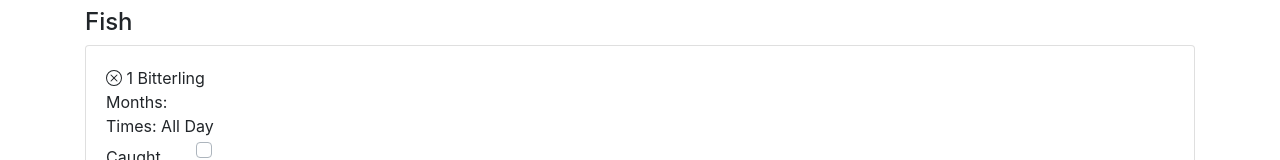
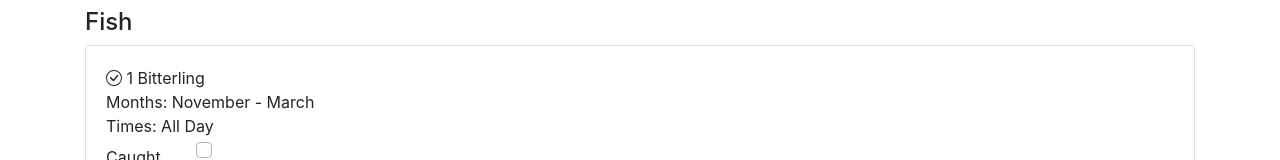
Before and after one commit to nikkocampbell/acnh-tracker, a Vue app: page / in a window 1280 px wide. Shown: the part 487-647 px from the top of the page. Built offline with nearby package versions, Linux system fonts and the light colour scheme.

Commit message:
Use arrays for catchable months

```diff
--- a/src/components/Catchable.vue
+++ b/src/components/Catchable.vue
@@ -59,11 +59,12 @@ export default {
     isCatchableMonth() {
       if (this.months.allYear) return true;
 
-      if (this.months.start <= this.months.end) {
-        return this.month >= this.months.start && this.month <= this.months.end;
-      }
-
-      return this.month >= this.months.start || this.month <= this.months.end;
+      return this.months.ranges.some((range) => {
+        if (range.start < range.end) {
+          return this.month >= range.start && this.month <= range.end;
+        }
+        return this.month >= range.start || this.month <= range.end;
+      });
     },
 
     catchableIcon() {
@@ -74,14 +75,18 @@ export default {
     months() {
       return {
         allYear: this.value.months.allYear,
-        ...this.value.months[this.hemisphere],
+        ranges: this.value.months[this.hemisphere],
       };
     },
 
     formattedMonths() {
       if (this.months.allYear) return 'All Year';
-      if (this.months.start === this.months.end) return months[this.months.start];
-      return `${months[this.months.start]} - ${months[this.months.end]}`;
+      return this.months.ranges
+        .map((m) => {
+          if (m.start === m.end) return months[m.start];
+          return `${months[m.start]} - ${months[m.end]}`;
+        })
+        .join(', ');
     },
 
     formattedTimes() {
```
